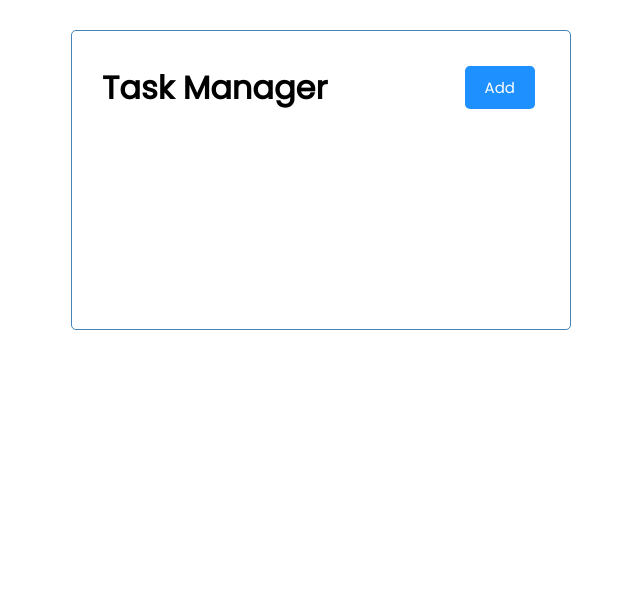
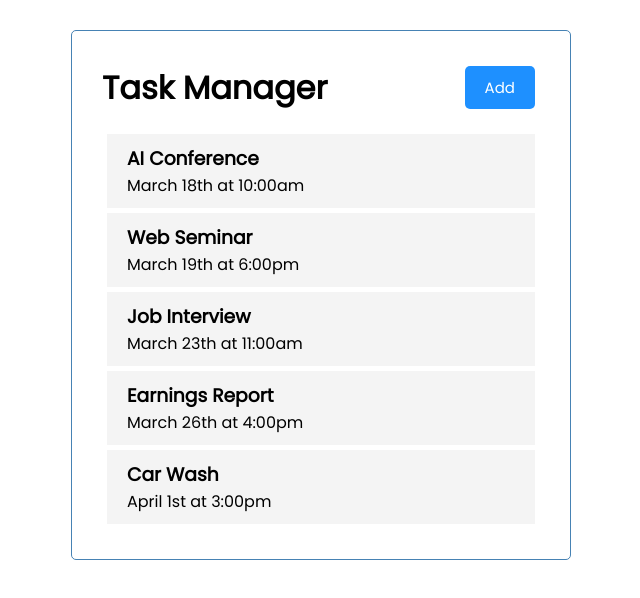
Before and after one commit to eddyK15501/task-manager-angular, an Angular app: page / in a window 1280 px wide. Shown: the top 598 px of the page, without its empty margins (319-959 px from the left). Built offline with nearby package versions, Linux system fonts and the light colour scheme.

Commit message:
import NgFor; standalone: true; ng g c components/task-box

```diff
--- a/src/app/app.component.html
+++ b/src/app/app.component.html
@@ -1,5 +1,6 @@
 <div class="container">
   <app-header></app-header>
+  <app-tasks></app-tasks>
 </div>
 
 <router-outlet />
--- a/src/app/app.component.ts
+++ b/src/app/app.component.ts
@@ -1,10 +1,11 @@
 import { Component } from '@angular/core';
 import { RouterOutlet } from '@angular/router';
 import { HeaderComponent } from "./components/header/header.component";
+import { TasksComponent } from './components/tasks/tasks.component';
 
 @Component({
   selector: 'app-root',
-  imports: [RouterOutlet, HeaderComponent],
+  imports: [RouterOutlet, HeaderComponent, TasksComponent],
   templateUrl: './app.component.html',
   styleUrl: './app.component.css'
 })
--- /dev/null
+++ b/src/app/components/task-box/task-box.component.css
@@ -0,0 +1,16 @@
+.task {
+    cursor: pointer;
+    margin: 5px;
+    padding: 10px 20px;
+    background-color: #f4f4f4;
+}
+
+.task h3 {
+    display: flex;
+    justify-content: space-between;
+    align-items: center;
+}
+
+.task.reminder {
+    border-left: 5px solid dodgerblue;
+}
--- /dev/null
+++ b/src/app/components/task-box/task-box.component.html
@@ -0,0 +1,4 @@
+<div class="task">
+    <h3>{{ task.text }}</h3>
+    <p>{{ task.day }}</p>
+</div>
--- a/src/app/components/tasks/tasks.component.html
+++ b/src/app/components/tasks/tasks.component.html
@@ -1 +1 @@
-<p>tasks works!</p>
+<app-task-box *ngFor="let task of tasks" [task]="task"></app-task-box>
--- a/src/app/components/tasks/tasks.component.ts
+++ b/src/app/components/tasks/tasks.component.ts
@@ -1,11 +1,15 @@
 import { Component } from '@angular/core';
+import { NgFor } from '@angular/common';
+import { TASKS, Task } from '../../tasks';
+import { TaskBoxComponent } from '../task-box/task-box.component';
 
 @Component({
   selector: 'app-tasks',
-  imports: [],
+  standalone: true,
+  imports: [NgFor, TaskBoxComponent],
   templateUrl: './tasks.component.html',
   styleUrl: './tasks.component.css'
 })
 export class TasksComponent {
-
+  tasks: Task[] = TASKS;
 }
--- a/src/styles.css
+++ b/src/styles.css
@@ -32,6 +32,11 @@ body {
   text-decoration: none;
   font-size: 15px;
   font-family: inherit;
+}
+
+.btn:hover {
+  opacity: 0.9;
+  transition: 0.3s ease-out;
 }
 
 .btn:focus {
```
Also changed, not shown: src/app/components/task-box/task-box.component.ts (added, +12 -0 lines), 1 other file (tests, documents, lock files or other folders).
